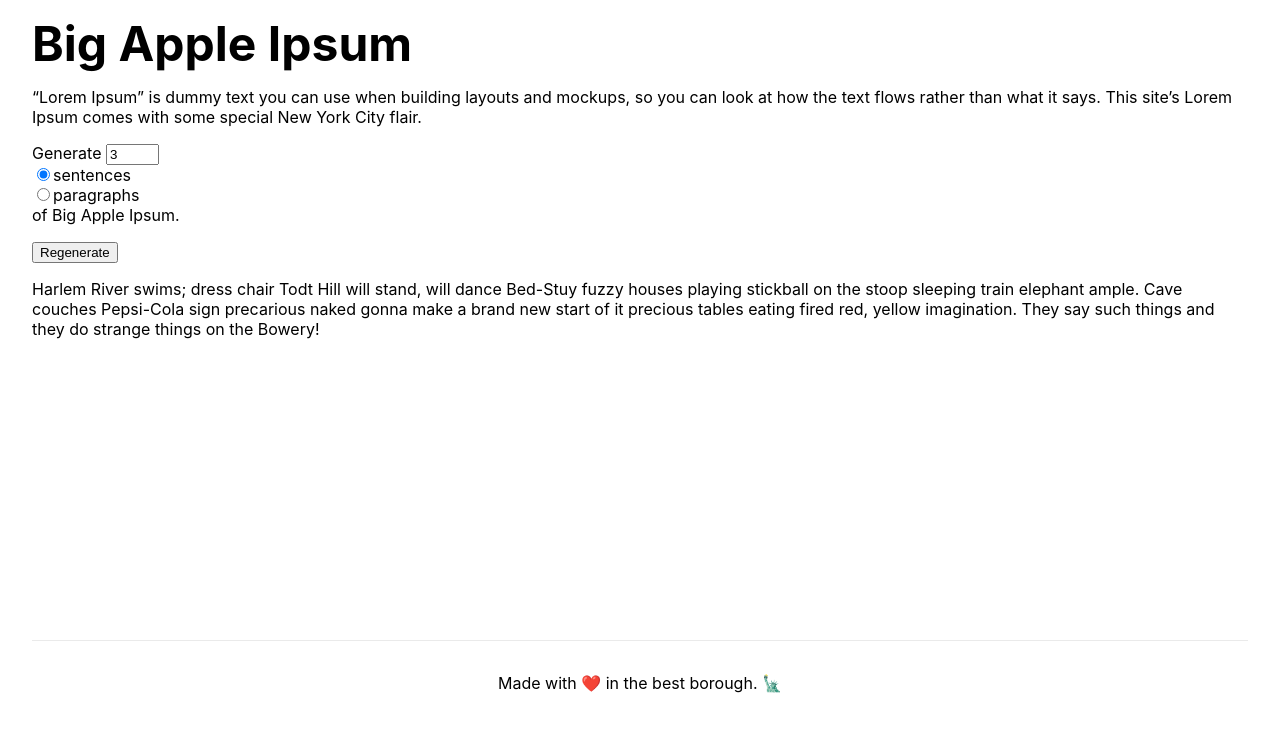
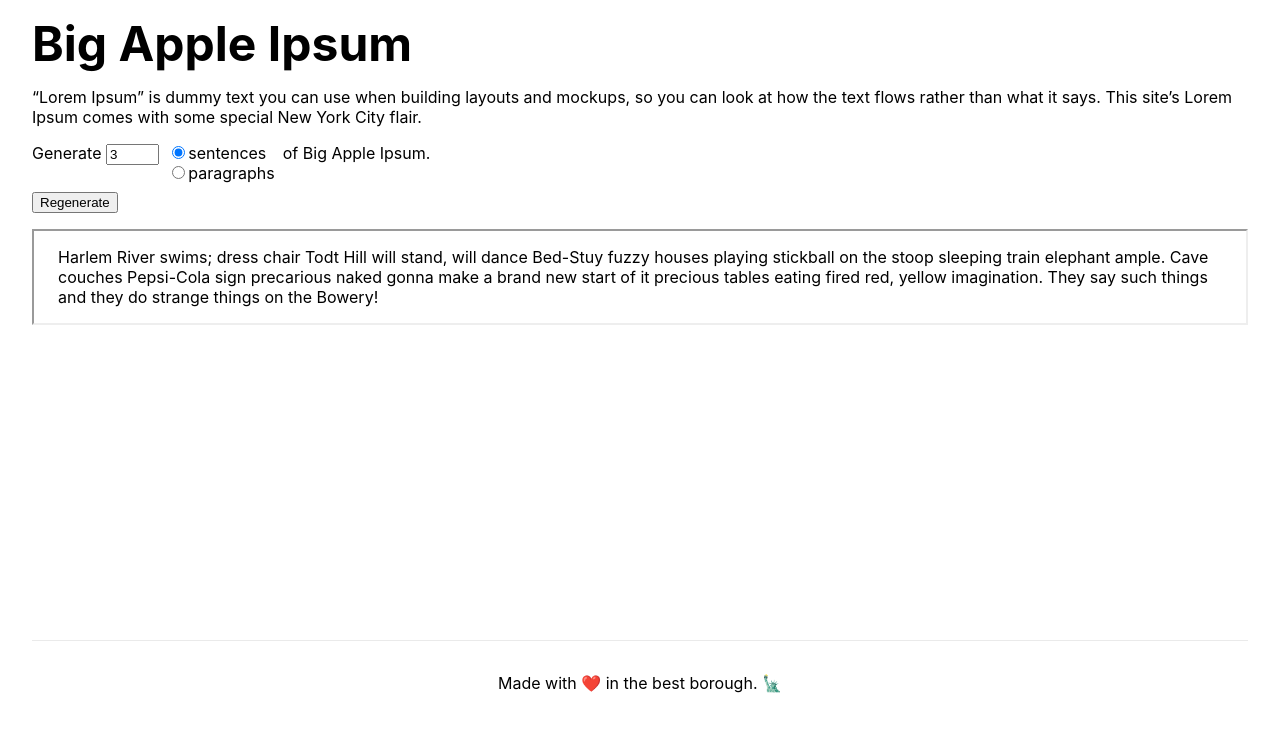
Before and after one commit to kmactane/big-apple-ipsum, a Next.js app: page / in a window 1280 px wide. Shown: the top 732 px of the page. Built offline with nearby package versions, Linux system fonts and the light colour scheme.

Commit message:
Visual display updates: form now flexes based on width; Lipsum has border.

```diff
--- a/lib/lipsum.tsx
+++ b/lib/lipsum.tsx
@@ -1,6 +1,8 @@
 
 import * as Lang from "./language"
 import * as Utils from './utils'
+
+import styles from '../styles/Home.module.css'
 
 export const MIN_WORDS_IN_SENTENCE = 10
 export const MAX_WORDS_IN_SENTENCE = 23
@@ -197,12 +199,12 @@ export const generateLipsum = (howMany: number, whatUnits: string) => {
 		while (toReturn.length < howMany) {
 			toReturn.push(generateRandomSentence())
 		}
-		return <div id="lipsum" data-testid="lipsum">{toReturn.join(' ')}</div>
+		return <div id={styles.lipsum} data-testid="lipsum">{toReturn.join(' ')}</div>
 	} else {
 		while (toReturn.length < howMany) {
 			toReturn.push(generateParagraph({key: toReturn.length}))
 		}
-		return <div id="lipsum" data-testid="lipsum">{toReturn}</div>
+		return <div id={styles.lipsum} data-testid="lipsum">{toReturn}</div>
 
 	}
 }
--- a/pages/index.tsx
+++ b/pages/index.tsx
@@ -50,17 +50,23 @@ const Home: NextPage = () => {
         </section>
 
         <section>
-          <p>
+          <form>
+            <div className={`${styles.chunk} ${styles.howMany}`}>
               Generate{' '}
               <label htmlFor="howMany" className={styles.srOnly}>how many</label>
               <input type="number" min="1" max="9" name="howMany" id="howMany" value={howMany} onChange={handleHowMany} />
-            <br />
+            </div>
+
+            <div className={`${styles.chunk} ${styles.whatUnits}`}>
               <label htmlFor="sentences"><input type="radio" name="whatUnits" id="sentences" value="sentences" onChange={handleWhatUnits} checked={whatUnits === "sentences"} />sentences</label><br />
               <label htmlFor="paragraphs"><input type="radio" name="whatUnits" id="paragraphs" value="paragraphs" onChange={handleWhatUnits} />paragraphs</label>
-            <br />
+            </div>
+
+            <div className={`${styles.chunk} ${styles.final}`}>
               of Big Apple Ipsum.
-          </p>
-          <p>
+            </div>
+          </form>
+          <p className={styles.regen}>
             <button onClick={regenerate}>Regenerate</button>
           </p>
           {lipsum}
--- a/styles/Home.module.css
+++ b/styles/Home.module.css
@@ -22,6 +22,27 @@
   width: 4em;
 }
 
+.chunk {
+  display: block;
+  /* border: 1px dotted green; */
+  margin-left: 1.5em;
+}
+
+.regen {
+  margin-left: 1.5em;
+}
+
+#lipsum {
+  border: 2px inset;
+  padding: 1em 1.5em;
+}
+#lipsum p:first-child {
+  margin-top: 0;
+}
+#lipsum p:last-child {
+  margin-bottom: 0;
+}
+
 .footer {
   display: flex;
   flex: 1;
@@ -44,68 +65,7 @@
   font-size: 2rem;
 }
 
-.title,
-.description {
-  /*text-align: right;*/
-}
 
-.description {
-  margin: 4rem 0;
-  line-height: 1.5;
-  font-size: 1.5rem;
-}
-
-.code {
-  background: #afafaf;
-  border-radius: 5px;
-  padding: 0.75rem;
-  font-size: 1.1rem;
-  font-family: Menlo, Monaco, Lucida Console, Liberation Mono, DejaVu Sans Mono,
-    Bitstream Vera Sans Mono, Courier New, monospace;
-}
-
-.grid {
-  display: flex;
-  align-items: center;
-  justify-content: center;
-  flex-wrap: wrap;
-  max-width: 800px;
-}
-
-.card {
-  margin: 1rem;
-  padding: 1.5rem;
-  text-align: left;
-  color: inherit;
-  text-decoration: none;
-  border: 1px solid #eaeaea;
-  border-radius: 10px;
-  transition: color 0.15s ease, border-color 0.15s ease;
-  max-width: 300px;
-}
-
-.card:hover,
-.card:focus,
-.card:active {
-  color: #0070f3;
-  border-color: #0070f3;
-}
-
-.card h2 {
-  margin: 0 0 1rem 0;
-  font-size: 1.5rem;
-}
-
-.card p {
-  margin: 0;
-  font-size: 1.25rem;
-  line-height: 1.5;
-}
-
-.logo {
-  height: 1em;
-  margin-left: 0.5rem;
-}
 
 .mUp,
 .lUp {
@@ -120,6 +80,20 @@
   }
   .title {
     font-size: 2.5rem;
+  }
+  .chunk {
+    display: inline-block;
+    /* border: 1px dotted green; */
+    vertical-align: top;
+    margin-left: 0;
+  }
+  .chunk.whatUnits,
+  .chunk.final {
+    padding-left: 0.5em;
+  }
+  .regen {
+    margin-left: 0;
+    margin-top: 0.5em;
   }
 }
 
```
Lines whose indentation alone changed are shown as unchanged.
